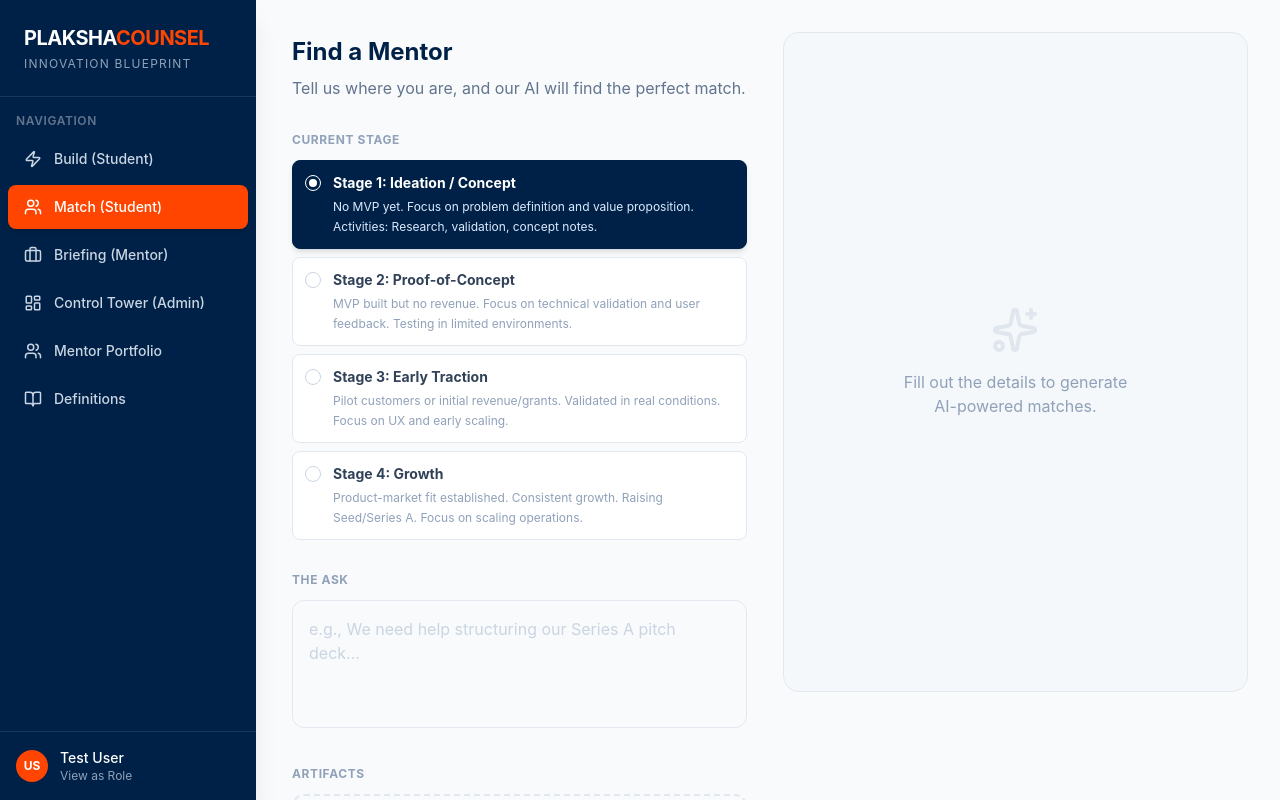
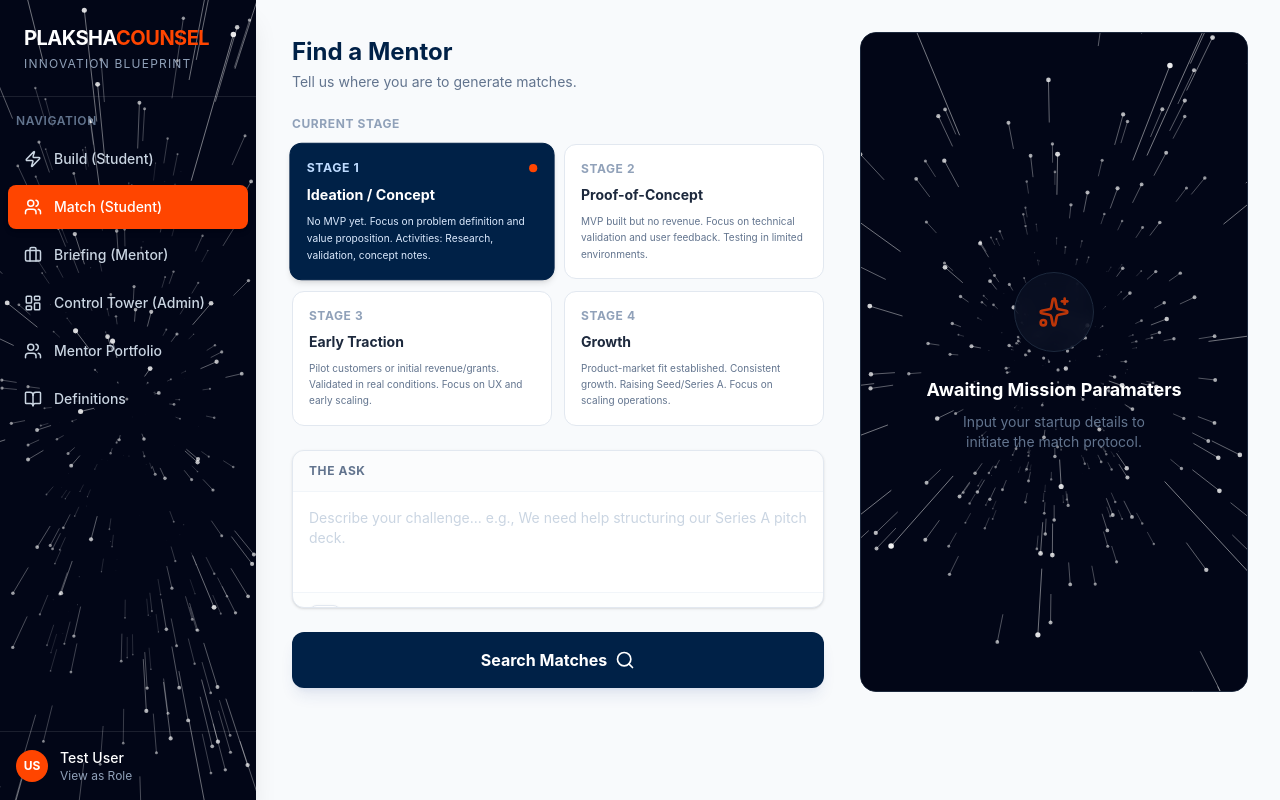
Before and after one commit to Pulsator01/MentorMe, a React (Vite) app: page /student/match in a window 1280 px wide. Built offline with nearby package versions, Linux system fonts and the light colour scheme.

Commit message:
feat(ui): implement visual warp drive overhaul
- Add WarpBackground canvas component
- Integrate starfield effect into Sidebar and Student Dashboard
- Create immersive mentor matching experience with warp animation and dark mode
- Update documentation with narrative user journeys

```diff
--- /dev/null
+++ b/src/components/WarpBackground.jsx
@@ -0,0 +1,99 @@
+import React, { useEffect, useRef } from 'react';
+
+const WarpBackground = () => {
+    const canvasRef = useRef(null);
+
+    useEffect(() => {
+        const canvas = canvasRef.current;
+        const ctx = canvas.getContext('2d');
+        let animationFrameId;
+
+        // Set canvas to full container size
+        const setCanvasSize = () => {
+            const parent = canvas.parentElement;
+            if (parent) {
+                canvas.width = parent.clientWidth;
+                canvas.height = parent.clientHeight;
+            }
+        };
+
+        setCanvasSize();
+        window.addEventListener('resize', setCanvasSize);
+
+        // Star properties
+        const stars = [];
+        const numStars = 400; // Density of stars
+        const centerX = canvas.width / 2;
+        const centerY = canvas.height / 2;
+
+        for (let i = 0; i < numStars; i++) {
+            stars.push({
+                x: Math.random() * canvas.width - centerX,
+                y: Math.random() * canvas.height - centerY,
+                z: Math.random() * canvas.width, // Depth
+            });
+        }
+
+        const animate = () => {
+            // Clear screen with slight fade for trail effect if desired, but pure clear is cleaner here
+            ctx.fillStyle = '#020617'; // slate-950
+            ctx.fillRect(0, 0, canvas.width, canvas.height);
+
+            const speed = 8; // Speed of warp
+
+            stars.forEach((star) => {
+                // Move star closer
+                star.z -= speed;
+
+                // Reset star if it passes the viewer
+                if (star.z <= 0) {
+                    star.z = canvas.width;
+                    star.x = Math.random() * canvas.width - centerX;
+                    star.y = Math.random() * canvas.height - centerY;
+                }
+
+                // Projection
+                const k = 128.0 / star.z; // Field of view
+                const px = star.x * k + canvas.width / 2;
+                const py = star.y * k + canvas.height / 2;
+
+                // Previous position for streak (simple approximation based on speed)
+                // As z gets smaller (closer), the streak length should increase
+                const size = (1 - star.z / canvas.width) * 3;
+
+                // Draw star
+                const brightness = (1 - star.z / canvas.width);
+                ctx.fillStyle = `rgba(255, 255, 255, ${brightness})`;
+                ctx.beginPath();
+                ctx.arc(px, py, size, 0, Math.PI * 2);
+                ctx.fill();
+
+                // Draw streak/tail (optional, for speed feel)
+                if (star.z < canvas.width * 0.8) {
+                    const prevK = 128.0 / (star.z + speed * 2);
+                    const prevPx = star.x * prevK + canvas.width / 2;
+                    const prevPy = star.y * prevK + canvas.height / 2;
+
+                    ctx.strokeStyle = `rgba(255, 255, 255, ${brightness * 0.5})`;
+                    ctx.beginPath();
+                    ctx.moveTo(px, py);
+                    ctx.lineTo(prevPx, prevPy);
+                    ctx.stroke();
+                }
+            });
+
+            animationFrameId = requestAnimationFrame(animate);
+        };
+
+        animate();
+
+        return () => {
+            window.removeEventListener('resize', setCanvasSize);
+            cancelAnimationFrame(animationFrameId);
+        };
+    }, []);
+
+    return <canvas ref={canvasRef} className="absolute inset-0 w-full h-full z-0" />;
+};
+
+export default WarpBackground;
--- a/src/layouts/SidebarLayout.jsx
+++ b/src/layouts/SidebarLayout.jsx
@@ -5,6 +5,8 @@ import { clsx } from 'clsx';
 import { twMerge } from 'tailwind-merge';
 
 const cn = (...inputs) => twMerge(clsx(inputs));
+
+import WarpBackground from '../components/WarpBackground';
 
 const SidebarLayout = ({ children }) => {
     const location = useLocation();
@@ -21,7 +23,11 @@ const SidebarLayout = ({ children }) => {
     return (
         <div className="flex h-screen bg-slate-50 font-sans">
             {/* Sidebar */}
-            <aside className="w-64 bg-plaksha-blue text-white flex flex-col shadow-xl z-20">
+            <aside className="w-64 bg-slate-950 text-white flex flex-col shadow-xl z-20 relative overflow-hidden">
+                <WarpBackground speed={0.5} starCount={80} backgroundColor="#020617" />
+
+                {/* Content Overlay */}
+                <div className="relative z-10 flex flex-col h-full">
                     <div className="p-6 border-b border-white/10">
                         <h1 className="text-xl font-bold tracking-tight text-white">
                             PLAKSHA<span className="text-signal-orange">COUNSEL</span>
@@ -67,6 +73,7 @@ const SidebarLayout = ({ children }) => {
                             </div>
                         </div>
                     </div>
+                </div>
             </aside>
 
             {/* Main Content */}
--- a/src/pages/MentorMatch.jsx
+++ b/src/pages/MentorMatch.jsx
@@ -1,6 +1,7 @@
 import React, { useState, useEffect } from 'react';
 import { motion, AnimatePresence } from 'framer-motion';
 import { Upload, FileText, Check, Search, Sparkles } from 'lucide-react';
+import WarpBackground from '../components/WarpBackground';
 
 const MentorMatch = () => {
     const [stage, setStage] = useState(1);
@@ -39,80 +40,80 @@ const MentorMatch = () => {
         setTimeout(() => {
             setIsSearching(false);
             setShowResults(true);
-        }, 1500);
+        }, 3000); // Increased delay to show off the warp speed effect
     };
 
     return (
         <div className="flex h-[calc(100vh-140px)] gap-8">
             {/* LEFT COLUMN: Context Input */}
-            <div className="w-1/2 p-1">
-                <div className="mb-8">
-                    <h2 className="text-2xl font-bold text-plaksha-blue mb-2">Find a Mentor</h2>
-                    <p className="text-slate-500">Tell us where you are, and our AI will find the perfect match.</p>
+            <div className="w-7/12 p-1 flex flex-col h-full">
+                <div className="mb-6">
+                    <h2 className="text-2xl font-bold text-plaksha-blue mb-1">Find a Mentor</h2>
+                    <p className="text-slate-500 text-sm">Tell us where you are to generate matches.</p>
                 </div>
 
-                {/* Stage Selector */}
-                <div className="mb-8">
+                {/* Stage Selector - 2x2 Grid */}
+                <div className="mb-6">
                     <label className="block text-xs font-bold uppercase text-slate-400 tracking-wider mb-3">Current Stage</label>
-                    <div className="grid grid-cols-1 gap-2">
+                    <div className="grid grid-cols-2 gap-3">
                         {stages.map((s) => (
                             <button
                                 key={s.id}
                                 onClick={() => setStage(s.id)}
-                                className={`group relative flex items-start p-3 rounded-lg border text-left transition-all
+                                className={`group relative flex flex-col items-start p-4 rounded-xl border text-left transition-all h-full
                                     ${stage === s.id
-                                        ? 'bg-plaksha-blue text-white border-plaksha-blue shadow-md'
-                                        : 'bg-white border-slate-200 text-slate-500 hover:border-plaksha-blue/40'
+                                        ? 'bg-plaksha-blue text-white border-plaksha-blue shadow-md scale-[1.02]'
+                                        : 'bg-white border-slate-200 text-slate-500 hover:border-plaksha-blue/40 hover:bg-slate-50'
                                     }`
                                 }
                             >
-                                <div className={`mt-0.5 w-4 h-4 rounded-full border flex items-center justify-center mr-3 shrink-0
-                                    ${stage === s.id ? 'border-white' : 'border-slate-300'}`}
-                                >
-                                    {stage === s.id && <div className="w-2 h-2 rounded-full bg-white" />}
+                                <div className="flex items-center justify-between w-full mb-2">
+                                    <span className={`block text-xs font-bold uppercase tracking-wider ${stage === s.id ? 'text-blue-200' : 'text-slate-400'}`}>
+                                        {s.title.split(':')[0]}
+                                    </span>
+                                    {stage === s.id && <div className="w-2 h-2 rounded-full bg-signal-orange" />}
                                 </div>
-                                <div>
-                                    <span className={`block text-sm font-bold ${stage === s.id ? 'text-white' : 'text-slate-700'}`}>
-                                        {s.title}
+                                <span className={`block text-sm font-bold mb-2 ${stage === s.id ? 'text-white' : 'text-slate-800'}`}>
+                                    {s.title.split(':')[1].trim()}
                                 </span>
-                                    <span className={`block text-xs mt-1 leading-relaxed ${stage === s.id ? 'text-blue-100' : 'text-slate-400'}`}>
+                                <p className={`text-[10px] leading-relaxed ${stage === s.id ? 'text-blue-100' : 'text-slate-500'}`}>
                                     {s.desc}
-                                    </span>
-                                </div>
+                                </p>
                             </button>
                         ))}
                     </div>
                 </div>
 
-                {/* The Ask */}
-                <div className="mb-8">
-                    <label className="block text-xs font-bold uppercase text-slate-400 tracking-wider mb-3">The Ask</label>
-                    <textarea
-                        className="w-full h-32 p-4 rounded-xl border border-slate-200 focus:border-plaksha-blue focus:ring-1 focus:ring-plaksha-blue outline-none transition-all resize-none text-slate-700 placeholder-slate-300"
-                        placeholder="e.g., We need help structuring our Series A pitch deck..."
-                    ></textarea>
+                {/* Inputs Section - Composer Layout */}
+                <div className="mb-6 flex-1 flex flex-col bg-white rounded-xl border border-slate-200 shadow-sm overflow-hidden min-h-0">
+                    <div className="px-4 py-3 border-b border-slate-100 bg-slate-50/50 flex justify-between items-center">
+                        <label className="text-xs font-bold uppercase text-slate-500 tracking-wider">The Ask</label>
                     </div>
 
-                {/* Artifact Uploader */}
-                <div className="mb-8">
-                    <label className="block text-xs font-bold uppercase text-slate-400 tracking-wider mb-3">Artifacts</label>
-                    <div className="border-2 border-dashed border-slate-200 rounded-xl p-8 flex flex-col items-center justify-center text-slate-400 hover:border-plaksha-blue/50 hover:bg-slate-50 transition-all cursor-pointer group">
-                        <div className="w-12 h-12 rounded-full bg-slate-100 flex items-center justify-center mb-3 group-hover:scale-110 transition-transform">
-                            <Upload size={20} className="text-slate-400 group-hover:text-plaksha-blue" />
+                    <textarea
+                        className="w-full flex-1 p-4 outline-none resize-none text-slate-700 placeholder-slate-300 text-sm min-h-[100px]"
+                        placeholder="Describe your challenge... e.g., We need help structuring our Series A pitch deck."
+                    ></textarea>
+
+                    <div className="px-4 py-3 bg-slate-50/30 border-t border-slate-100 flex items-center gap-4">
+                        <button className="flex items-center gap-2 text-xs font-bold text-slate-500 hover:text-plaksha-blue transition-colors group">
+                            <div className="w-8 h-8 rounded-lg bg-white border border-slate-200 flex items-center justify-center shadow-sm group-hover:border-plaksha-blue group-hover:shadow-md transition-all">
+                                <Upload size={14} />
                             </div>
-                        <p className="text-sm font-medium text-slate-600">Drop Pitch Deck or Canvas</p>
-                        <p className="text-xs">PDF, PPTX up to 10MB</p>
+                            <span>Attach Deck / Canvas</span>
+                        </button>
+                        <span className="text-[10px] text-slate-400">PDF, PPTX up to 10MB</span>
                     </div>
                 </div>
 
                 <button
                     onClick={handleSearch}
                     disabled={isSearching}
-                    className="w-full py-4 bg-plaksha-blue text-white rounded-xl font-bold flex items-center justify-center gap-2 hover:bg-blue-900 transition-all disabled:opacity-80"
+                    className="w-full py-4 bg-plaksha-blue text-white rounded-xl font-bold flex items-center justify-center gap-2 hover:bg-blue-900 transition-all disabled:opacity-80 shadow-lg shadow-blue-900/10"
                 >
                     {isSearching ? (
                         <>
-                            <Sparkles className="animate-spin" size={20} /> Analyzing...
+                            <Sparkles className="animate-spin" size={20} /> Analyzing Ecosystem...
                         </>
                     ) : (
                         <>
@@ -122,13 +123,30 @@ const MentorMatch = () => {
                 </button>
             </div>
 
-            {/* RIGHT COLUMN: AI Recommendations */}
-            <div className="w-1/2 bg-slate-100/50 rounded-2xl border border-slate-200 p-8 overflow-y-auto relative">
+            {/* RIGHT COLUMN: AI Recommendations with Warp Speed */}
+            <div className="w-5/12 bg-slate-950 rounded-2xl border border-slate-800 p-8 overflow-y-auto relative overflow-hidden group">
+                {/* Background Animation */}
+                <WarpBackground />
+
+                {/* Content Overlay */}
+                <div className="relative z-10 h-full">
                     {!showResults && !isSearching && (
                         <div className="absolute inset-0 flex items-center justify-center text-slate-400 text-center">
                             <div>
-                            <Sparkles size={48} className="mx-auto mb-4 opacity-20" />
-                            <p>Fill out the details to generate<br />AI-powered matches.</p>
+                                <div className="w-20 h-20 bg-slate-900/50 rounded-full flex items-center justify-center mx-auto mb-6 border border-slate-800 backdrop-blur-sm">
+                                    <Sparkles size={32} className="text-signal-orange animate-pulse" />
+                                </div>
+                                <h3 className="text-white font-bold text-lg mb-2">Awaiting Mission Paramaters</h3>
+                                <p className="text-sm text-slate-500 max-w-[200px] mx-auto">Input your startup details to initiate the match protocol.</p>
+                            </div>
+                        </div>
+                    )}
+
+                    {isSearching && (
+                        <div className="absolute inset-0 flex items-center justify-center text-center">
+                            <div>
+                                <h3 className="text-white font-bold text-2xl mb-2 animate-pulse tracking-widest uppercase">Scanning</h3>
+                                <p className="text-signal-orange font-mono text-xs">ANALYZING MENTOR DATABASE...</p>
                             </div>
                         </div>
                     )}
@@ -136,24 +154,22 @@ const MentorMatch = () => {
                     {showResults && (
                         <div className="space-y-6">
                             <div className="flex items-center justify-between mb-4">
-                            <h3 className="font-bold text-slate-700">Top Recommendations</h3>
-                            <span className="text-xs bg-signal-orange/10 text-signal-orange px-3 py-1 rounded-full font-bold">98% Accuracy</span>
+                                <h3 className="font-bold text-white">Top Recommendations</h3>
+                                <span className="text-xs bg-signal-orange/20 text-signal-orange border border-signal-orange/20 px-3 py-1 rounded-full font-bold">98% Accuracy</span>
                             </div>
 
                             {/* Holographic Card 1 */}
                             <motion.div
-                            initial={{ opacity: 0, y: 20 }}
-                            animate={{ opacity: 1, y: 0 }}
-                            className="bg-white rounded-xl p-6 shadow-lg border border-slate-100 relative overflow-hidden group"
+                                initial={{ opacity: 0, y: 50, scale: 0.9 }}
+                                animate={{ opacity: 1, y: 0, scale: 1 }}
+                                transition={{ type: "spring", bounce: 0.4 }}
+                                className="bg-white/95 backdrop-blur-md rounded-xl p-6 shadow-2xl border border-white/20 relative overflow-hidden group"
                             >
-                            {/* Holographic Gradient Overlay */}
-                            <div className="absolute inset-0 bg-gradient-to-tr from-transparent via-white/40 to-transparent opacity-0 group-hover:opacity-100 transition-opacity duration-700 pointer-events-none transform -translate-x-full group-hover:translate-x-full" style={{ transitionDuration: '1.5s' }} />
-
                                 <div className="flex justify-between items-start mb-4">
                                     <div className="flex gap-4">
-                                    <div className="w-12 h-12 rounded-full bg-slate-800 text-white flex items-center justify-center font-bold">NS</div>
+                                        <div className="w-12 h-12 rounded-full bg-slate-900 text-white flex items-center justify-center font-bold border-2 border-slate-100">NS</div>
                                         <div>
-                                        <h4 className="font-bold text-slate-800">Naval Shah</h4>
+                                            <h4 className="font-bold text-slate-900">Naval Shah</h4>
                                             <p className="text-xs text-slate-500">FinTech Growth Expert</p>
                                         </div>
                                     </div>
@@ -163,13 +179,13 @@ const MentorMatch = () => {
                                     </div>
                                 </div>
 
-                            <p className="text-sm text-slate-600 mb-4 bg-slate-50 p-3 rounded italic">
+                                <p className="text-sm text-slate-600 mb-4 bg-slate-50 p-3 rounded italic border border-slate-100">
                                     "Proven track record in B2B GTM strategies for Series A startups. Can help refine your pitch."
                                 </p>
 
                                 <div className="flex gap-2 mb-6">
-                                <span className="text-[10px] font-bold px-2 py-1 bg-slate-100 rounded text-slate-600">Fundraising</span>
-                                <span className="text-[10px] font-bold px-2 py-1 bg-slate-100 rounded text-slate-600">B2B Sales</span>
+                                    <span className="text-[10px] font-bold px-2 py-1 bg-slate-100 rounded text-slate-600 border border-slate-200">Fundraising</span>
+                                    <span className="text-[10px] font-bold px-2 py-1 bg-slate-100 rounded text-slate-600 border border-slate-200">B2B Sales</span>
                                 </div>
 
                                 <button className="w-full py-2 border border-plaksha-blue text-plaksha-blue font-bold rounded hover:bg-plaksha-blue hover:text-white transition-colors">
@@ -179,10 +195,10 @@ const MentorMatch = () => {
 
                             {/* Card 2 */}
                             <motion.div
-                            initial={{ opacity: 0, y: 20 }}
-                            animate={{ opacity: 1, y: 0 }}
-                            transition={{ delay: 0.1 }}
-                            className="bg-white rounded-xl p-6 shadow-sm border border-slate-200 relative overflow-hidden opacity-75 hover:opacity-100 transition-all"
+                                initial={{ opacity: 0, y: 50, scale: 0.9 }}
+                                animate={{ opacity: 1, y: 0, scale: 1 }}
+                                transition={{ delay: 0.1, type: "spring", bounce: 0.4 }}
+                                className="bg-white/80 backdrop-blur-sm rounded-xl p-6 shadow-xl border border-white/10 relative overflow-hidden hover:bg-white/95 transition-all cursor-pointer"
                             >
                                 <div className="flex justify-between items-start mb-4">
                                     <div className="flex gap-4">
@@ -198,13 +214,14 @@ const MentorMatch = () => {
                                     </div>
                                 </div>
                                 <div className="flex gap-2">
-                                <span className="text-[10px] font-bold px-2 py-1 bg-slate-100 rounded text-slate-600">Product Market Fit</span>
+                                    <span className="text-[10px] font-bold px-2 py-1 bg-white/50 rounded text-slate-600 border border-slate-200/50">Product Market Fit</span>
                                 </div>
                             </motion.div>
                         </div>
                     )}
                 </div>
             </div>
+        </div>
     );
 };
 
```
Also changed, not shown: src/pages/StudentDashboard.jsx (+20 -13 lines). Lines whose indentation alone changed are shown as unchanged.
